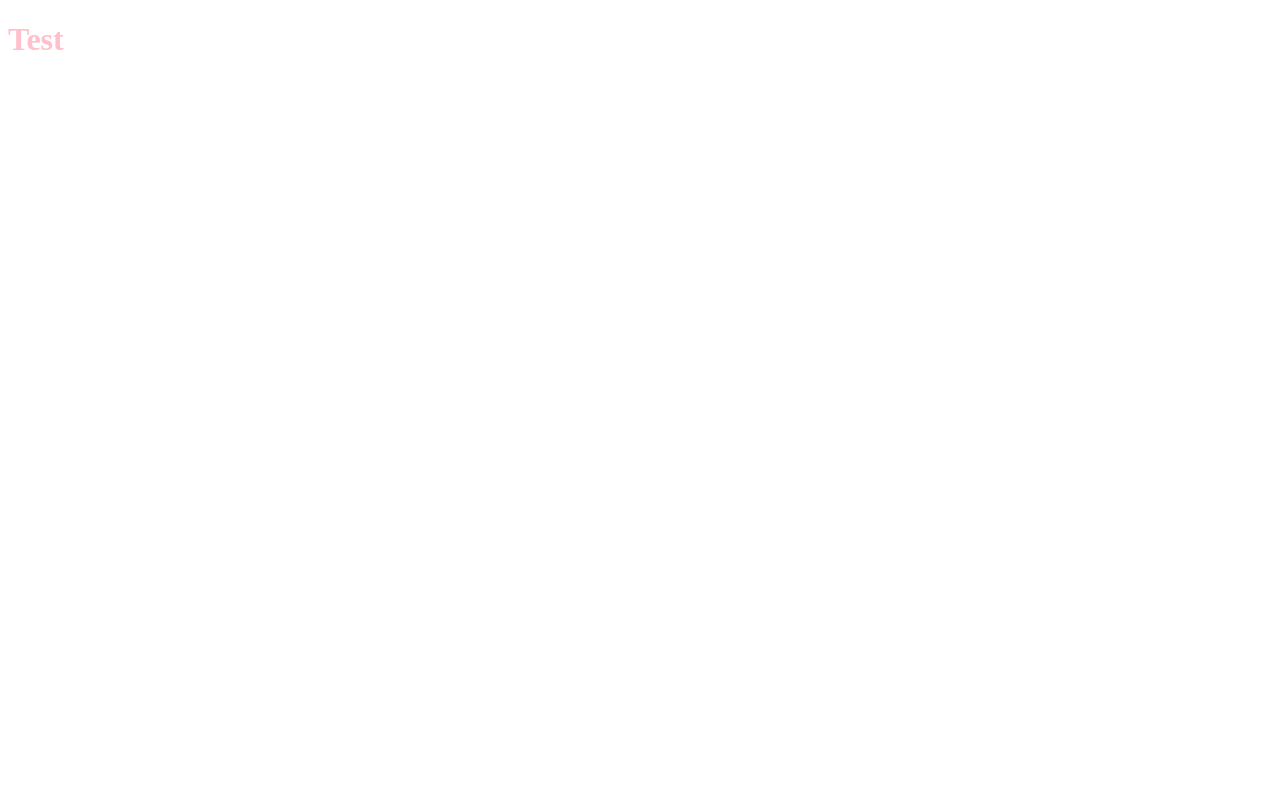
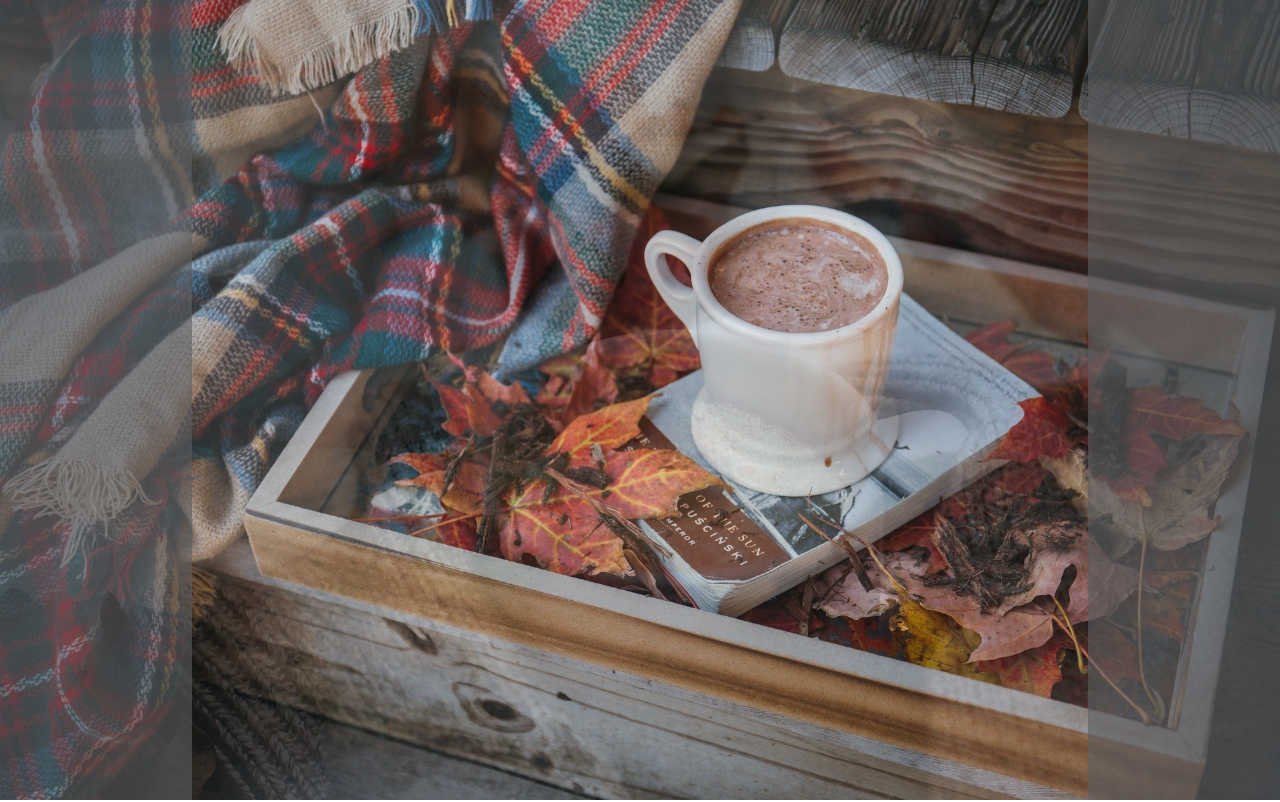
Before and after one commit to Chimoha31/SerachBar_Clock, a plain HTML site: page slide.html in a window 1280 px wide. Drawn offline with Linux system fonts and the light colour scheme.

Commit message:
created slide control

```diff
--- a/css/slide.css
+++ b/css/slide.css
@@ -1,3 +1,47 @@
-h1 {
-  color: pink;
+* {
+  margin: 0;
+  padding: 0;
+  box-sizing: border-box;
 }
+
+html {
+  font-size: 62.5%;
+}
+
+.slideshow-wrapper {
+  width: 100%;
+  height: 100vh;
+  position: relative;
+}
+
+.slide {
+  width: 100%;
+  height: 100%;
+  position: absolute;
+  background-color: #000;
+  opacity: 0.8;
+}
+
+.slide img {
+  width: inherit;
+  height: inherit;
+  object-fit: cover;
+}
+
+.control {
+  position: absolute;
+  top: 0;
+  width: 15vw;
+  height: 100%;
+  background-color: rgba(92, 94, 97, 0.6);
+  z-index: 100;
+  cursor: pointer;
+}
+
+.left-arrow {
+  left: 0;
+}
+
+.right-arrow {
+  right: 0;
+}
--- a/slide.html
+++ b/slide.html
@@ -1,14 +1,53 @@
 <!DOCTYPE html>
 <html lang="en">
-<head>
-  <meta charset="UTF-8">
-  <meta name="viewport" content="width=device-width, initial-scale=1.0">
-  <title>Slide Show</title>
-  <link rel="stylesheet" href="css/slide.css">
-</head>
-<body>
-  <h1>Test</h1>
+  <head>
+    <meta charset="UTF-8" />
+    <meta name="viewport" content="width=device-width, initial-scale=1.0" />
+    <title>Slides Show</title>
+    <link rel="stylesheet" href="css/slide.css" />
 
-  <script src="js/slide.js"></script>
-</body>
+    <link
+      rel="stylesheet"
+      href="https://cdnjs.cloudflare.com/ajax/libs/font-awesome/6.0.0-beta2/css/all.min.css"
+    />
+  </head>
+  <body>
+    <!-- 右矢印 -->
+    <div class="container">
+      <div class="slideshow-wrapper">
+        <div class="control left-arrow">
+          <div class="arrow">
+            <div class="line line-1"></div>
+            <div class="line line-2"></div>
+          </div>
+        </div>
+
+        <div class="slides">
+          <div class="slide slide-1">
+            <img src="images/slide-img-1.jpg" />
+          </div>
+          <div class="slide slide-2">
+            <img src="images/slide-img-2.jpg" />
+          </div>
+          <div class="slide slide-3">
+            <img src="images/slide-img-3.jpg" />
+          </div>
+        </div>
+
+        <!-- 左矢印 -->
+        <div class="control right-arrow">
+          <div class="arrow">
+            <div class="line line-3"></div>
+            <div class="line line-4"></div>
+          </div>
+        </div>
+
+        <div class="play-pause">
+          <i class="fas fa-play"></i>
+        </div>
+      </div>
+    </div>
+
+    <script src="js/slide.js"></script>
+  </body>
 </html>
```
